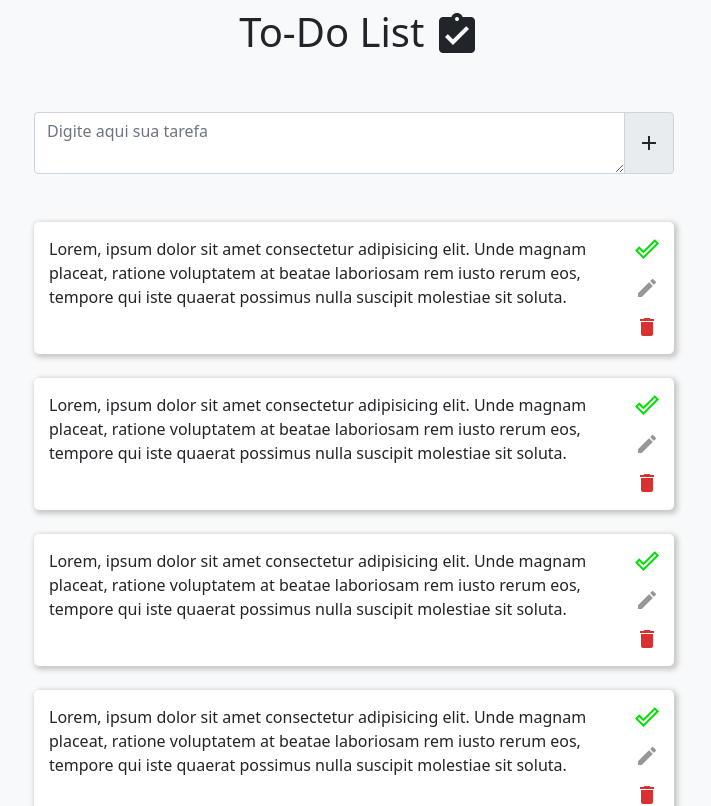
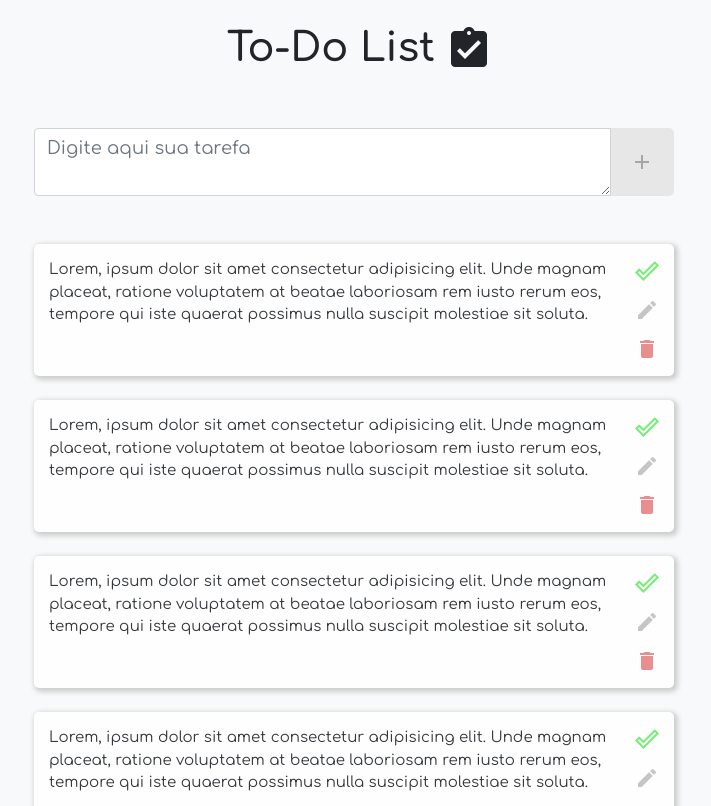
Before and after one commit to WendellRodriguesAmaral/To-Do-List, an Angular app: page /tasks in a window 1280 px wide. Shown: the top 806 px of the page, without its empty margins (286-997 px from the left). Built offline with nearby package versions, Linux system fonts and the light colour scheme.

Commit message:
finaliza estrutura e estilização

```diff
--- a/src/app/pages/tasks/tasks.component.html
+++ b/src/app/pages/tasks/tasks.component.html
@@ -1,4 +1,4 @@
-<section class="w-100 min-vh-100 bg-light pt-2 all">
+<section class="w-100 min-vh-100 bg-light pt-4 all">
     <h1 class="text-center title">
         To-Do List
         <mat-icon class="title__icon">assignment_turned_in</mat-icon>
@@ -8,9 +8,9 @@
         <div class="input-group m-auto mb-5 content__input">
             <textarea class="form-control content__input-textarea" placeholder="Digite aqui sua tarefa"
                 aria-label="Area para digitar a tarefa"></textarea>
-            <span class="input-group-text content__input-button" pointer>
-                <mat-icon>add</mat-icon>
-            </span>
+            <button disabled class="content__input-button" pointer>
+                <mat-icon >add</mat-icon>
+            </button>
         </div>
 
         <section class="content__tasks">
--- a/src/app/pages/tasks/tasks.component.scss
+++ b/src/app/pages/tasks/tasks.component.scss
@@ -1,6 +1,12 @@
+@import url("https://fonts.googleapis.com/css2?family=Comfortaa:wght@300;400;500;600&display=swap");
 
+.all {
+  font-family: "Comfortaa", cursive;
+}
 
 .title {
+  font-weight: bolder;
+
   &__icon {
     transform: scale(2);
     margin-left: 10px;
@@ -14,6 +20,29 @@
     &-textarea {
       resize: vertical;
       max-height: 200px;
+      font-size: 18px;
+    }
+
+    &-textarea:focus::placeholder {
+      opacity: 0;
+    }
+
+    &-textarea:focus {
+      box-shadow: inset 0 -1px 0 rgb(91, 91, 91) !important;
+    }
+
+    &-button {
+      display: flex;
+      align-items: center;
+      justify-content: center;
+      background-color: rgb(231, 231, 231);
+      border-radius: 5px;
+      border: none;
+      width: 10%;
+    }
+
+    &-button:disabled {
+      cursor: auto !important;
     }
   }
 
@@ -30,6 +59,8 @@
     padding: 15px;
     border-radius: 5px;
     box-shadow: 2px 2px 5px 2px rgb(201, 201, 201);
+    font-size: 15px;
+    opacity:.9;
 
     &-text {
       padding-right: 10px;
@@ -41,16 +72,34 @@
       display: flex;
       flex-direction: column;
       justify-content: center;
+
       &__done {
         color: rgb(2, 224, 2);
+        opacity: .6;
       }
       &__edit {
         color: rgb(151, 151, 151);
+        opacity: .6;
         margin: 15px 0;
       }
       &__delete {
         color: rgba(208, 1, 1, 0.817);
+        opacity: .6;
       }
+
+      &__done:hover,
+      &__edit:hover,
+      &__delete:hover{
+        opacity: 1;
+      }
+
     }
   }
+
+  &__task:hover {
+    box-shadow: 2px 2px 7px 2px rgb(186, 186, 186);
+    transform:scale(1.01);
+    transition: .2s;
+    opacity:1 ;
+  }
 }
```
